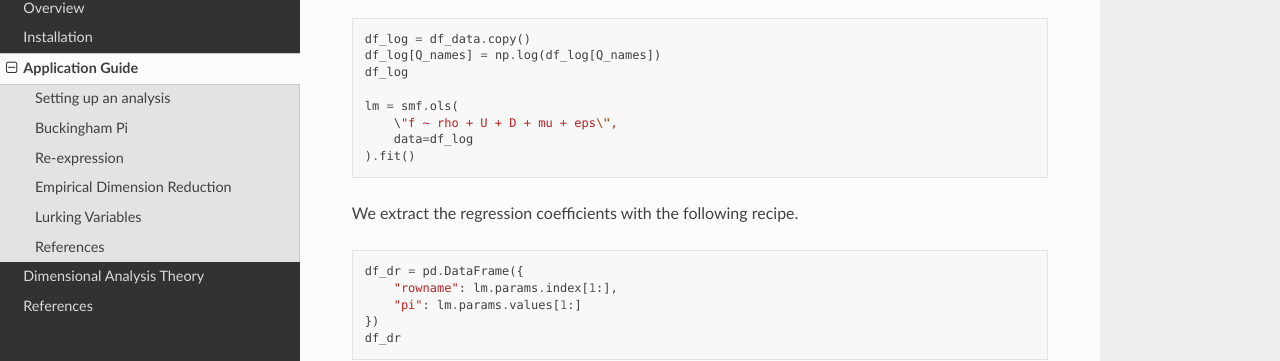
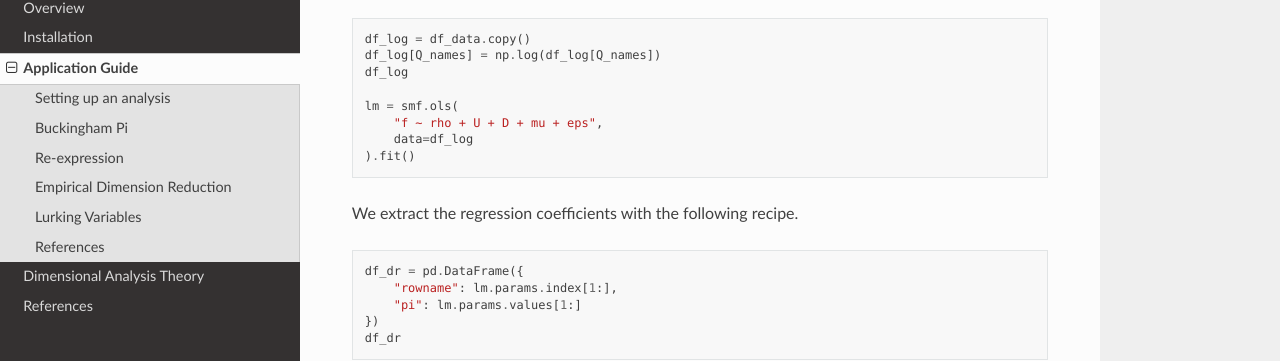
Before and after one commit to zdelrosario/pybuck, a Sphinx documentation site: the page built from doc/usage/application.md, in a window 1280 px wide and 900 px high, scrolled down 3496 px. Shown: the part 144-505 px from the top of the window. Built offline with Sphinx 7.4.7 and the Read the Docs theme 2.0.0, drawn with Linux system fonts in a browser that asks for light colours; formulas are drawn with MathJax 3.

Commit message:
rm slashes

````diff
--- a/doc/usage/application.md
+++ b/doc/usage/application.md
@@ -194,7 +194,7 @@ df_log[Q_names] = np.log(df_log[Q_names])
 df_log
 
 lm = smf.ols(
-    \"f ~ rho + U + D + mu + eps\",
+    "f ~ rho + U + D + mu + eps",
     data=df_log
 ).fit()
 ```
````
